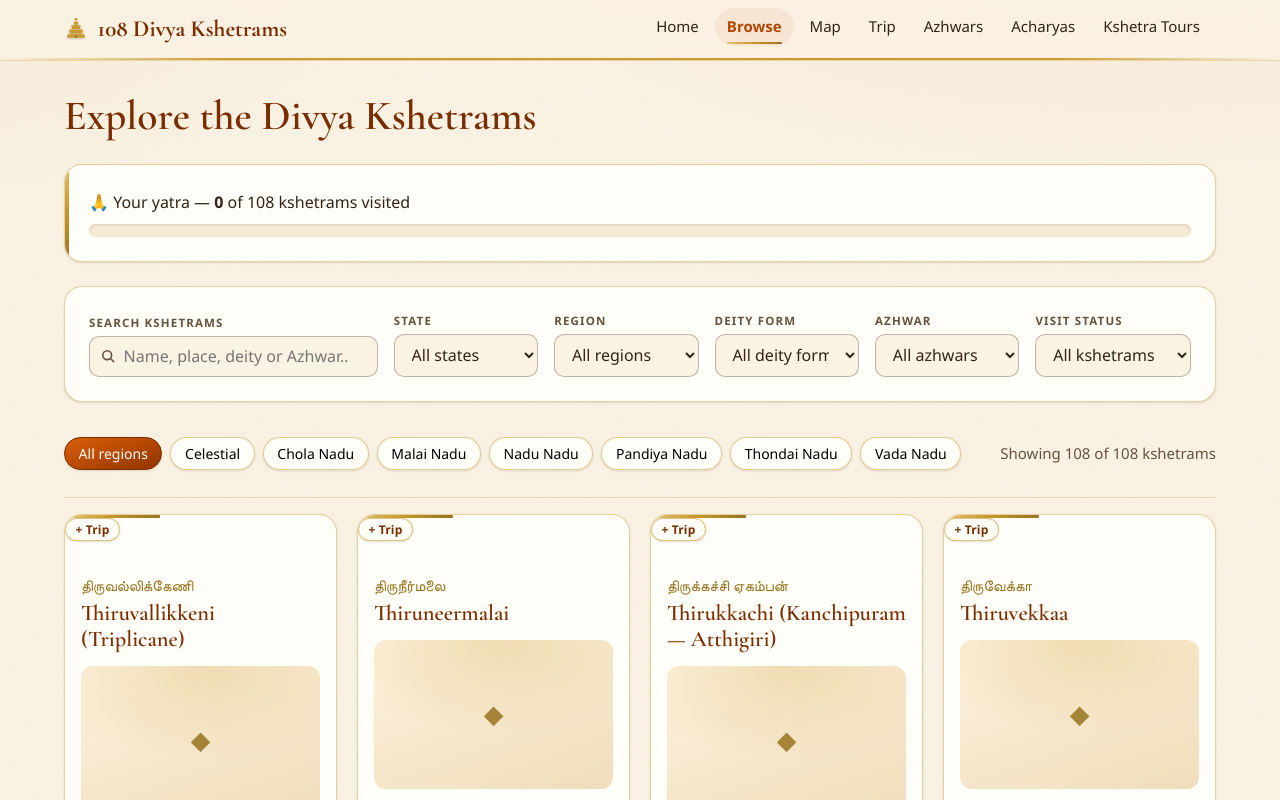
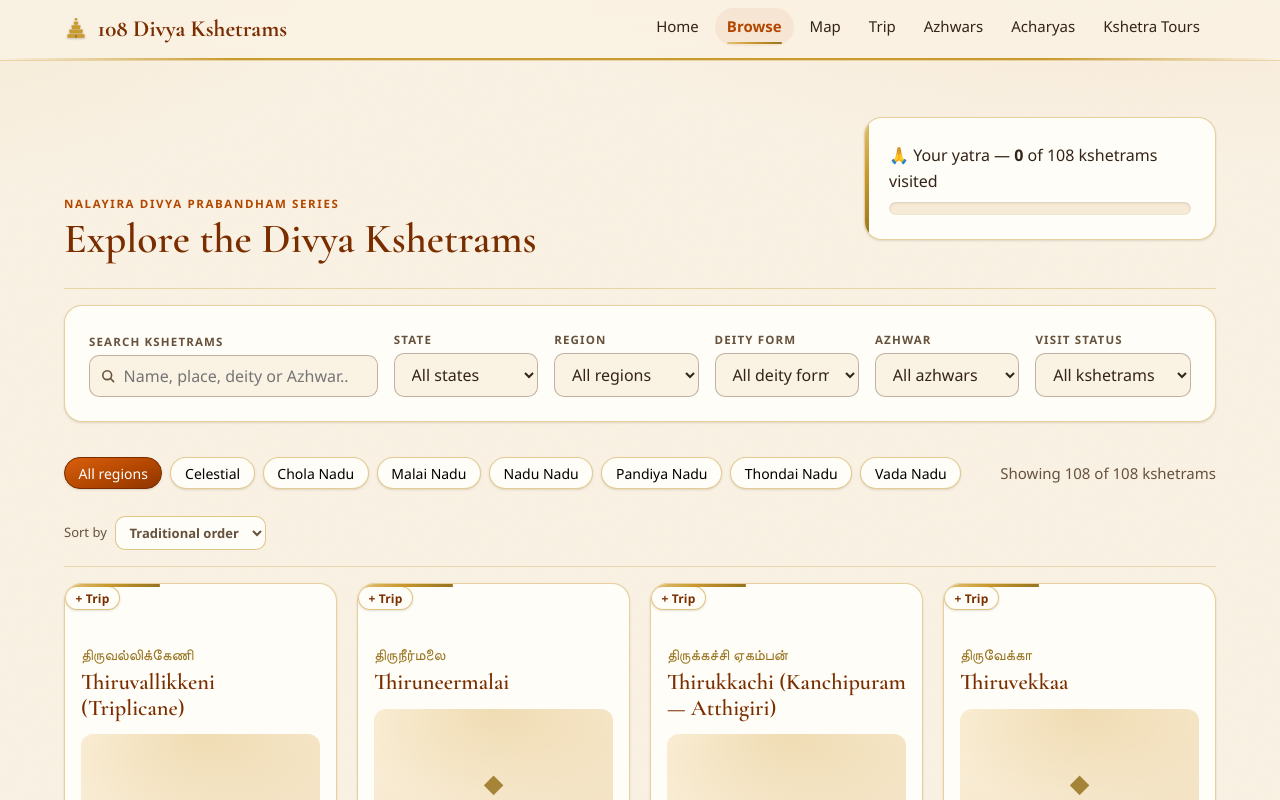
Before and after one commit to XdPkl/108Kshetra, a React (Vite) app in the folder app/: page /kshetrams in a window 1280 px wide. Shown: the top 800 px of the page. Built offline with nearby package versions, Linux system fonts and the light colour scheme; a web font is replaced by a local one.

Commit message:
Mock-parity additions (UXD v2): Browse header with compact yatra tracker + sort control (traditional/A-Z/Z-A), saint Life History as 7/5 split with Chronological Lifeline rail aside, section eyebrows across saint templates, trip print-ready note; tests 185 unit / 19 e2e green

```diff
--- a/app/src/components/ProgressBanner.jsx
+++ b/app/src/components/ProgressBanner.jsx
@@ -3,10 +3,11 @@
  * (FR-73/75). Data never leaves the browser; reset confirms first.
  * @param {object} props
  * @param {number} props.total - total earthly kshetrams (108)
+ * @param {boolean} [props.compact] - compact card variant (Browse header)
  */
 import { useVisited } from '../hooks/useVisited.js';
 
-export default function ProgressBanner({ total }) {
+export default function ProgressBanner({ total, compact = false }) {
   const { count, resetVisited } = useVisited();
   const percent = total > 0 ? Math.round((count / total) * 100) : 0;
 
@@ -17,7 +18,10 @@ export default function ProgressBanner({ total }) {
   };
 
   return (
-    <section className="progress-banner" aria-label="Darshan progress">
+    <section
+      className={`progress-banner${compact ? ' progress-banner--compact' : ''}`}
+      aria-label="Darshan progress"
+    >
       <p className="progress-banner__label">
         <span aria-hidden="true">🙏</span> Your yatra — <strong>{count}</strong> of{' '}
         {total} kshetrams visited
--- a/app/src/pages/AcharyaDetailPage.jsx
+++ b/app/src/pages/AcharyaDetailPage.jsx
@@ -75,6 +75,7 @@ export default function AcharyaDetailPage() {
       />
 
       <section id="identification" className="detail__section detail__section--full">
+        <span className="eyebrow">Biographical profile</span>
         <h2>Identification</h2>
         <Identification
           rows={[
@@ -108,8 +109,10 @@ export default function AcharyaDetailPage() {
       </section>
 
       <section id="history" className="detail__section detail__section--full">
+        <span className="eyebrow">Hagiography</span>
         <h2>Life History &amp; Miracles</h2>
-        <SaintTimeline timeline={acharya.timeline} />
+        <div className="saint-history">
+          <div className="saint-history__main">
             {Array.isArray(acharya.lifeHistory) && acharya.lifeHistory.length > 0
               ? (
                 <>
@@ -118,9 +121,15 @@ export default function AcharyaDetailPage() {
                 </>
               )
               : <PendingContent />}
+          </div>
+          <aside className="saint-history__lifeline">
+            <SaintTimeline timeline={acharya.timeline} />
+          </aside>
+        </div>
       </section>
 
       <section id="contributions" className="detail__section detail__section--full">
+        <span className="eyebrow">Theological impact</span>
         <h2>Contributions</h2>
         {acharya.works || acharya.philosophicalTheme || acharya.associatedDesams ? (
           <>
@@ -163,11 +172,13 @@ export default function AcharyaDetailPage() {
       </section>
 
       <section id="verse" className="detail__section detail__section--full">
+        <span className="eyebrow">From the Prabandham</span>
         <h2>Representative Verse</h2>
         {acharya.verse ? <SaintVerse verse={acharya.verse} /> : <PendingContent />}
       </section>
 
       <section id="gurusishyas" className="detail__section detail__section--full">
+        <span className="eyebrow">The lineage</span>
         <h2>Guru &amp; Sishyas</h2>
         {guru || sishyas.length > 0 ? (
           <p className="saint-desams">
@@ -182,6 +193,7 @@ export default function AcharyaDetailPage() {
       </section>
 
       <section id="media" className="detail__section detail__section--full">
+        <span className="eyebrow">Multimedia &amp; archives</span>
         <h2>Visuals &amp; Media</h2>
         <SaintMedia visuals={acharya.visuals} />
       </section>
--- a/app/src/pages/AzhwarDetailPage.jsx
+++ b/app/src/pages/AzhwarDetailPage.jsx
@@ -69,6 +69,7 @@ export default function AzhwarDetailPage() {
       />
 
       <section id="identification" className="detail__section detail__section--full">
+        <span className="eyebrow">Biographical profile</span>
         <h2>Identification</h2>
         <Identification
           rows={[
@@ -103,15 +104,23 @@ export default function AzhwarDetailPage() {
       </section>
 
       <section id="history" className="detail__section detail__section--full">
+        <span className="eyebrow">Hagiography</span>
         <h2>Life History &amp; Miracles</h2>
-        <SaintTimeline timeline={azhwar.timeline} />
-        {Array.isArray(azhwar.lifeHistory) && azhwar.lifeHistory.length > 0
-          ? <SaintNarrative items={azhwar.lifeHistory} />
-          : <NotDocumented />}
-        <SaintLegend legend={azhwar.legend} />
+        <div className="saint-history">
+          <div className="saint-history__main">
+            {Array.isArray(azhwar.lifeHistory) && azhwar.lifeHistory.length > 0
+              ? <SaintNarrative items={azhwar.lifeHistory} />
+              : <NotDocumented />}
+            <SaintLegend legend={azhwar.legend} />
+          </div>
+          <aside className="saint-history__lifeline">
+            <SaintTimeline timeline={azhwar.timeline} />
+          </aside>
+        </div>
       </section>
 
       <section id="contributions" className="detail__section detail__section--full">
+        <span className="eyebrow">Theological impact</span>
         <h2>Contributions</h2>
         <dl className="detail__profile-grid">
           <div className="detail__profile-item">
@@ -158,11 +167,13 @@ export default function AzhwarDetailPage() {
       </section>
 
       <section id="verse" className="detail__section detail__section--full">
+        <span className="eyebrow">From the Prabandham</span>
         <h2>Representative Verse</h2>
         {azhwar.verse ? <SaintVerse verse={azhwar.verse} /> : <NotDocumented />}
       </section>
 
       <section id="media" className="detail__section detail__section--full">
+        <span className="eyebrow">Multimedia &amp; archives</span>
         <h2>Visual &amp; Media</h2>
         <SaintMedia visuals={azhwar.visuals} />
       </section>
--- a/app/src/pages/BrowsePage.jsx
+++ b/app/src/pages/BrowsePage.jsx
@@ -1,7 +1,9 @@
 /**
  * BrowsePage — all kshetrams with search, combined filters, result count,
- * empty state and reset (FR-20..25).
+ * empty state and reset (FR-20..25), plus quick region chips and sorting
+ * (UXD v2 mocks).
  */
+import { useMemo, useState } from 'react';
 import { useKshetrams } from '../hooks/useKshetrams.js';
 import { useKshetramFilters } from '../hooks/useKshetramFilters.js';
 import { getFilterOptions } from '../data/api.js';
@@ -11,18 +13,34 @@ import SearchFilterBar from '../components/SearchFilterBar.jsx';
 import EmptyState from '../components/EmptyState.jsx';
 import ProgressBanner from '../components/ProgressBanner.jsx';
 
+const SORTERS = {
+  traditional: null,
+  az: (a, b) => a.name.localeCompare(b.name),
+  za: (a, b) => b.name.localeCompare(a.name),
+};
+
 export default function BrowsePage() {
   const { kshetrams, azhwars } = useKshetrams();
   const { filters, setFilter, clearFilters, results, hasActiveFilters } =
     useKshetramFilters(kshetrams, azhwars);
+  const [sort, setSort] = useState('traditional');
   const options = getFilterOptions();
   const toOptions = (values) => values.map((v) => ({ value: v, label: v }));
   const azhwarOptions = azhwars.map((a) => ({ value: a.id, label: a.name }));
+  const sorted = useMemo(
+    () => (SORTERS[sort] ? [...results].sort(SORTERS[sort]) : results),
+    [results, sort],
+  );
 
   return (
     <div className="page">
-      <h1>Explore the Divya Kshetrams</h1>
-      <ProgressBanner total={SITE_STATS.kshetramCount} />
+      <header className="browse-head">
+        <div>
+          <span className="eyebrow">Nalayira Divya Prabandham Series</span>
+          <h1>Explore the Divya Kshetrams</h1>
+        </div>
+        <ProgressBanner total={SITE_STATS.kshetramCount} compact />
+      </header>
       <SearchFilterBar
         filters={filters}
         onFilterChange={setFilter}
@@ -56,8 +74,16 @@ export default function BrowsePage() {
           ))}
         </div>
         <p className="result-count" aria-live="polite">
-          Showing {results.length} of {kshetrams.length} kshetrams
+          Showing {sorted.length} of {kshetrams.length} kshetrams
         </p>
+        <div className="browse-sort">
+          <label htmlFor="browse-sort">Sort by</label>
+          <select id="browse-sort" value={sort} onChange={(e) => setSort(e.target.value)}>
+            <option value="traditional">Traditional order</option>
+            <option value="az">Name A–Z</option>
+            <option value="za">Name Z–A</option>
+          </select>
+        </div>
       </div>
       {results.length === 0 ? (
         <EmptyState
@@ -71,7 +97,7 @@ export default function BrowsePage() {
         />
       ) : (
         <div className="card-grid">
-          {results.map((k) => <KshetramCard key={k.id} kshetram={k} />)}
+          {sorted.map((k) => <KshetramCard key={k.id} kshetram={k} />)}
         </div>
       )}
     </div>
--- a/app/src/pages/TripPage.jsx
+++ b/app/src/pages/TripPage.jsx
@@ -172,6 +172,8 @@ export default function TripPage() {
           ))}
         </ol>
       )}
+
+      <p className="trip-page__printnote">🖨 This itinerary is print-ready — the print stylesheet hides buttons and maps.</p>
     </div>
   );
 }
--- a/app/src/styles/layout.css
+++ b/app/src/styles/layout.css
@@ -404,6 +404,34 @@ html:has(.saint-page) .site-header {
   border-bottom: 1px solid rgba(201, 154, 46, 0.3);
 }
 .browse-chips { display: flex; flex-wrap: wrap; gap: var(--space-2); }
+.browse-sort { display: flex; align-items: center; gap: 0.5rem; font-size: 0.8125rem; color: var(--color-text-muted); }
+.browse-sort select {
+  padding: 0.35rem 0.6rem;
+  border: 1px solid rgba(201, 154, 46, 0.55);
+  border-radius: 10px;
+  background: var(--color-surface);
+  color: var(--color-safdeep);
+  font-family: var(--font-body);
+  font-size: 0.8125rem;
+  font-weight: 600;
+  cursor: pointer;
+}
+/* Browse header: title left, compact yatra tracker right (UXD v2 mocks) */
+.browse-head {
+  display: flex;
+  align-items: flex-end;
+  justify-content: space-between;
+  gap: var(--space-4);
+  flex-wrap: wrap;
+  border-bottom: 1px solid rgba(201, 154, 46, 0.35);
+  padding-bottom: var(--space-4);
+  margin-bottom: var(--space-3);
+}
+.browse-head h1 { margin: 0.2rem 0 0; }
+.progress-banner--compact { width: 100%; max-width: 22rem; margin: 0; padding: var(--space-3) var(--space-4); }
+@media (max-width: 767px) {
+  .progress-banner--compact { max-width: none; }
+}
 
 /* ---------- Empty state: dashed devanagari-style panel ---------- */
 .empty-state {
--- a/app/src/styles/v3.css
+++ b/app/src/styles/v3.css
@@ -914,6 +914,33 @@
 }
 
 /* Timeline as a gold route with ringed milestones */
+.detail__section .eyebrow { display: block; margin-bottom: 0.15rem; }
+
+/* Saint Life History: narrative left, chronological lifeline right (UXD v2) */
+.saint-history {
+  display: grid;
+  grid-template-columns: 7fr 5fr;
+  gap: var(--space-5);
+  align-items: start;
+  margin-top: var(--space-2);
+}
+.saint-history__lifeline {
+  background: var(--color-ivory);
+  border: 1px solid rgba(201, 154, 46, 0.4);
+  border-radius: var(--radius-lg);
+  padding: var(--space-4);
+}
+.trip-page__printnote {
+  margin-top: var(--space-3);
+  padding: var(--space-3) var(--space-4);
+  background: var(--color-surface-sunk);
+  border-radius: var(--radius-card);
+  font-size: 0.8125rem;
+  color: var(--color-text-muted);
+}
+@media (max-width: 1023px) {
+  .saint-history { grid-template-columns: 1fr; }
+}
 .saint-timeline h3 { margin-bottom: var(--space-2); }
 .saint-timeline ol {
   list-style: none;
```
Also changed, not shown: 1 other file (tests, documents, lock files or other folders). Lines whose indentation alone changed are shown as unchanged.
